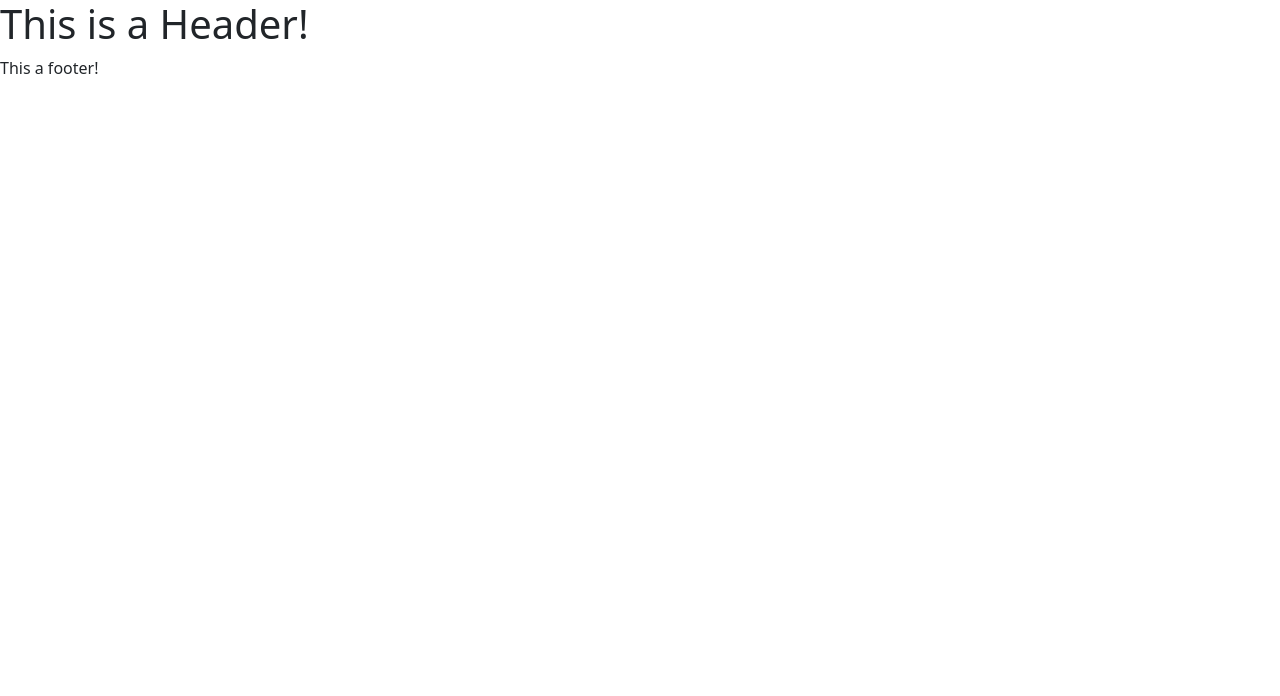
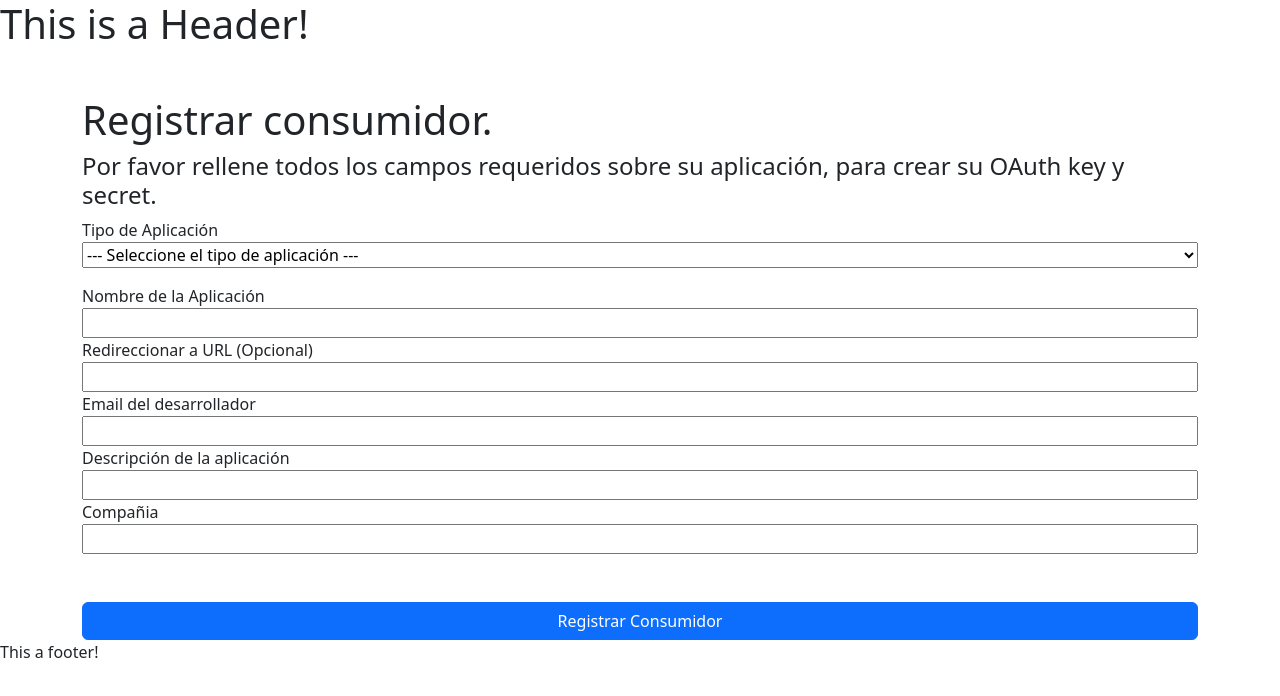
Before and after one commit to rengerden/openBankProjectClient, an Angular app: page / in a window 1280 px wide. Shown: the top 696 px of the page. Built offline with nearby package versions, Linux system fonts and the light colour scheme.

Commit message:
Add form to html register-consumer

```diff
--- a/src/app/app.component.html
+++ b/src/app/app.component.html
@@ -1,6 +1,8 @@
 <header>
   <h1>This is a Header!</h1>
 </header>
+
+<app-register-consumer></app-register-consumer>
 
 <router-outlet></router-outlet>
 
--- a/src/app/app.module.ts
+++ b/src/app/app.module.ts
@@ -1,5 +1,6 @@
 import { NgModule } from '@angular/core';
 import { BrowserModule } from '@angular/platform-browser';
+import { FormsModule, ReactiveFormsModule } from '@angular/forms';
 
 import { AppRoutingModule } from './app-routing.module';
 import { AppComponent } from './app.component';
@@ -12,7 +13,9 @@ import { RegisterConsumerComponent } from './register-consumer/register-consumer
   ],
   imports: [
     BrowserModule,
-    AppRoutingModule
+    AppRoutingModule,
+    FormsModule,
+    ReactiveFormsModule,
   ],
   providers: [],
   bootstrap: [AppComponent]
--- a/src/app/register-consumer/register-consumer.component.html
+++ b/src/app/register-consumer/register-consumer.component.html
@@ -1 +1,41 @@
-<p>register-consumer works!</p>
+
+
+<div class="container mt-5">
+    <h1>
+        Registrar consumidor.
+    </h1>
+    <h4>
+        Por favor rellene todos los campos requeridos sobre su aplicación, para crear su OAuth key y secret.
+    </h4>
+    <div class="row custom-wrapper">
+        <form [formGroup]="registerForm" (ngSubmit)="onSubmit()" >
+            <div class="d-grid">
+                <label for="selectApplicationType">Tipo de Aplicaci&oacute;n</label>
+                <select
+                    class="custom-select mb-3"
+                    formControlName="selectApplicationType"
+                    id="selectApplicationType"
+                    (change)="changeApplicationType($event)"
+                >
+                    <option value="">--- Seleccione el tipo de aplicaci&oacute;n ---</option>
+                    <option *ngFor="let type of applicationTypes">
+                        {{ type }}
+                    </option>
+                </select>
+                <label for="applicationName">Nombre de la Aplicaci&oacute;n</label>
+                <input type="text" formControlName="applicationName">
+                <label for="redirectUrl">Redireccionar a URL (Opcional)</label>
+                <input type="text" formControlName="redirectUrl">
+                <label for="developerEmail">Email del desarrollador</label>
+                <input type="text" formControlName="developerEmail">
+                <label for="description">Descripci&oacute;n de la aplicaci&oacute;n</label>
+                <input type="text" formControlName="description">
+                <label for="company">Compa&ntilde;ia</label>
+                <input type="text" formControlName="company">
+                <button type="submit" class="btn btn-primary btn-block mt-5">
+                    Registrar Consumidor
+                </button>
+            </div>
+        </form>
+    </div>
+</div>
--- a/src/app/register-consumer/register-consumer.component.ts
+++ b/src/app/register-consumer/register-consumer.component.ts
@@ -1,4 +1,5 @@
 import { Component, OnInit } from '@angular/core';
+import { FormBuilder, Validators } from '@angular/forms';
 
 @Component({
   selector: 'app-register-consumer',
@@ -7,9 +8,34 @@ import { Component, OnInit } from '@angular/core';
 })
 export class RegisterConsumerComponent implements OnInit {
 
-  constructor() { }
+  constructor(private fb: FormBuilder) { }
 
   ngOnInit(): void {
   }
 
+  applicationTypes = ['Confidential', 'Public'];
+
+  registerForm = this.fb.group({
+    selectApplicationType: ['', [Validators.required]],
+    applicationName: ['', [Validators.required]],
+    redirectUrl: [''],
+    developerEmail: ['', [Validators.required, Validators.email]],
+    description: ['', [Validators.required]],
+    company: ['', [Validators.required]]
+  });
+
+  get selectedApplicationType() {
+    return this.registerForm.get('selectApplicationType');
+  }
+
+  changeApplicationType(e : any) {
+    this.selectedApplicationType?.setValue(
+      e.target.value
+    );
+  }
+
+  onSubmit() {
+    console.log('Testing onSubmit');
+  }
+
 }
```
